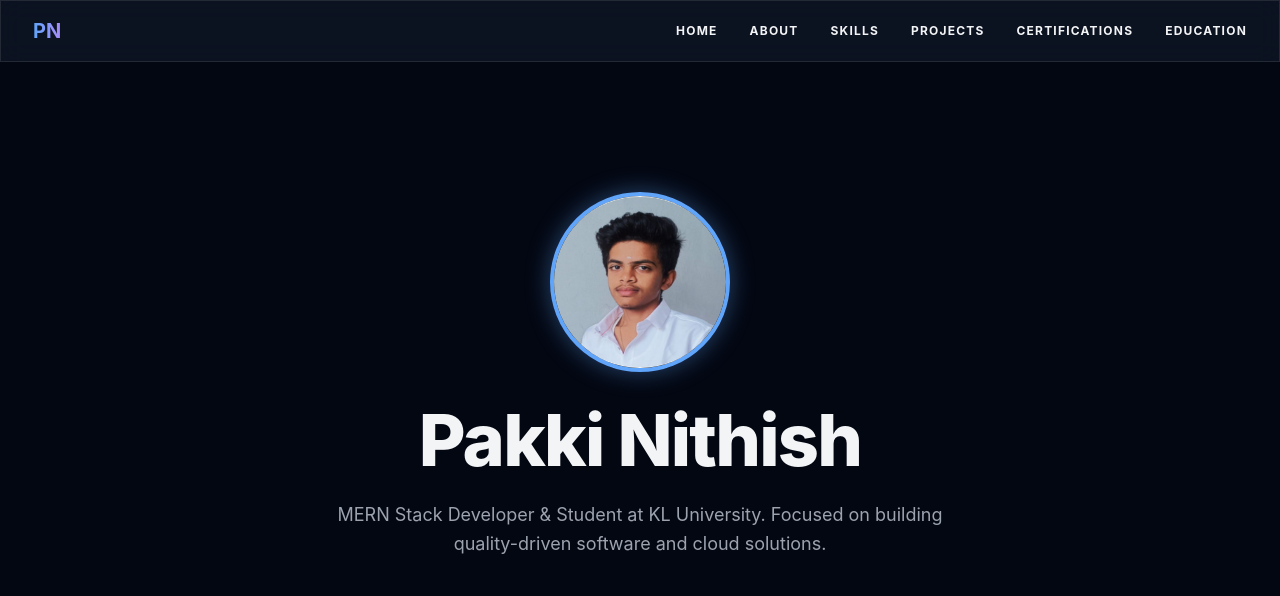
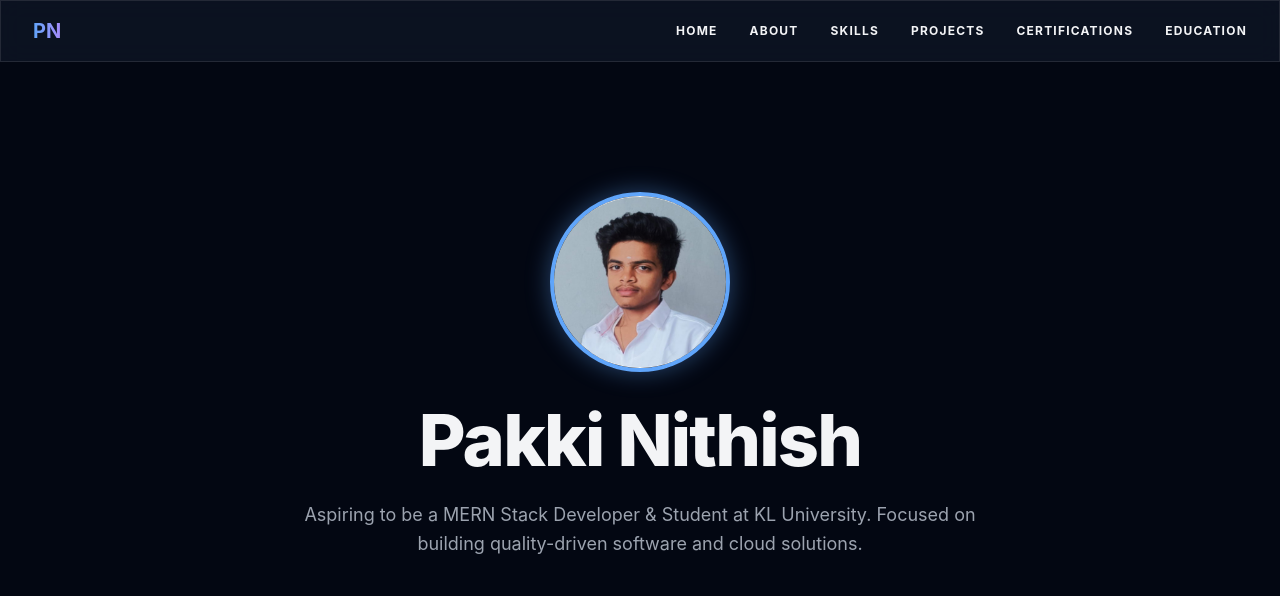
Before and after one commit to PakkiNithish/My-Portfolio, a plain HTML site: page index.html in a window 1280 px wide. Shown: the top 596 px of the page. Drawn offline with nearby package versions, Linux system fonts and the light colour scheme.

Commit message:
Updated resume

```diff
--- a/index.html
+++ b/index.html
@@ -100,7 +100,7 @@
         </div>
         <h2 class="text-5xl md:text-7xl font-extrabold mb-6 tracking-tight">Pakki Nithish</h2>
         <p class="text-lg text-gray-400 mb-10 leading-relaxed max-w-2xl mx-auto">
-            MERN Stack Developer & Student at KL University.
+            Aspiring to be a MERN Stack Developer & Student at KL University.
             Focused on building quality-driven software and cloud solutions.
         </p>
         <div class="flex justify-center items-center space-x-8">
```
Also changed, not shown: 1 other file.
